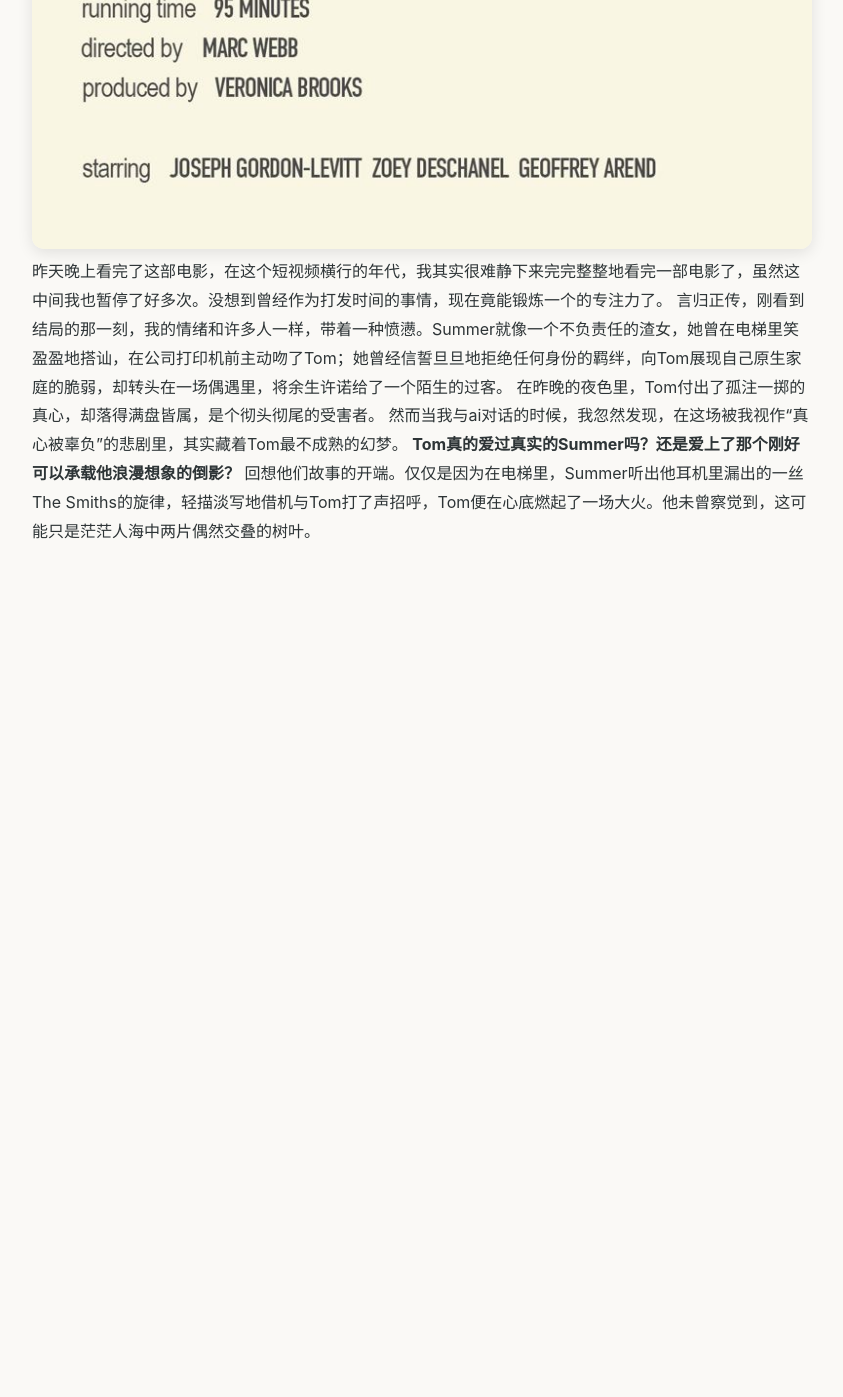
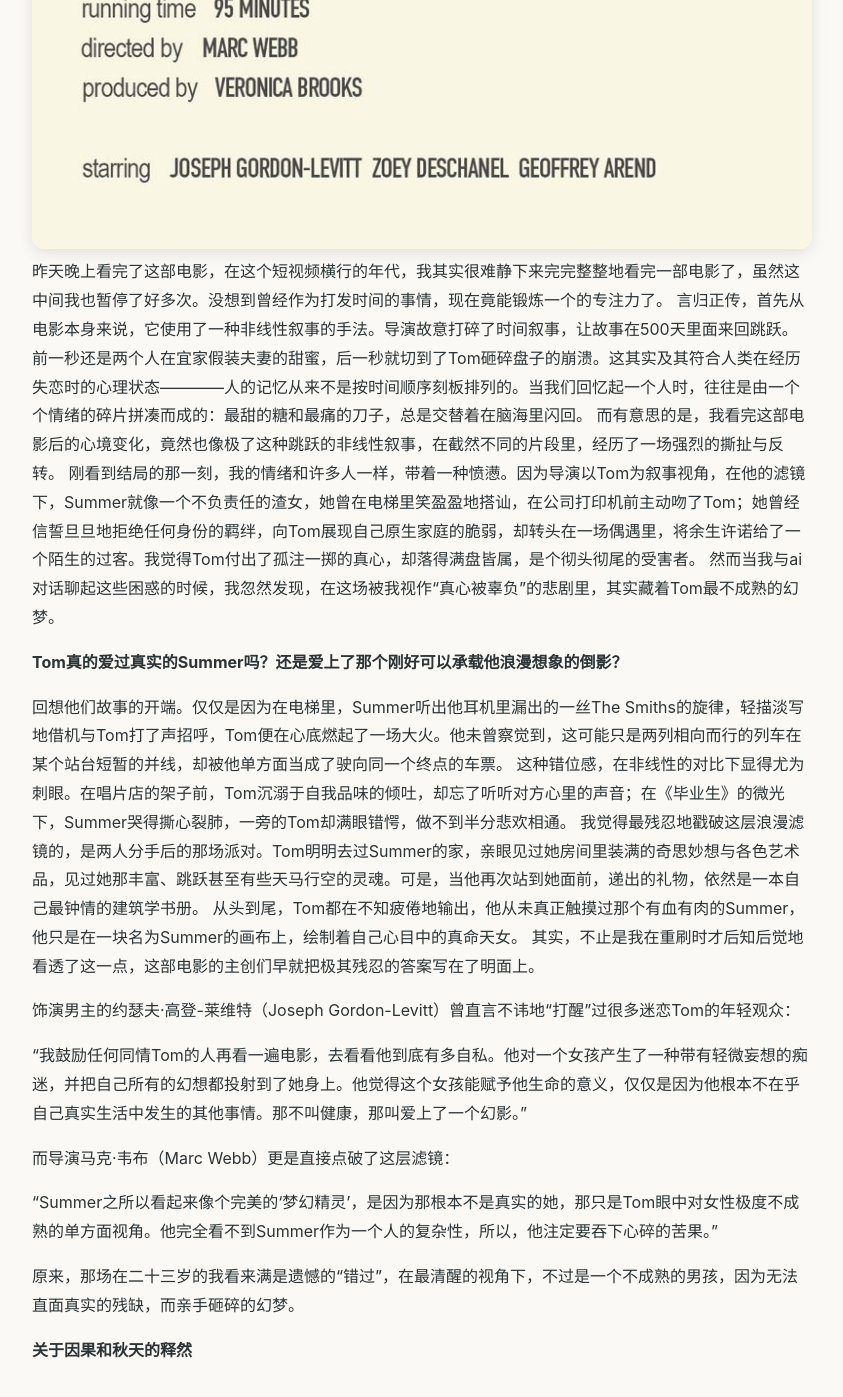
Before and after one commit to jayzzzzmp-commits/jayzzzzmp-commits.github.io, a Jekyll site: the page built from _posts/2026-03-31-影评一则.md, in a window 1280 px wide and 1400 px high, scrolled down 1111 px. Shown: the top 1397 px of the window, without its empty margins (218-1061 px from the left). Built offline with Jekyll 4.4.1, drawn with Linux system fonts in a browser that asks for light colours; before the commit the page ends 1696 px from its top, so only the background shows below that.

Commit message:
Update 2026-03-31-影评一则.md

```diff
--- a/_posts/2026-03-31-影评一则.md
+++ b/_posts/2026-03-31-影评一则.md
@@ -9,8 +9,27 @@
 ## 《和莎莫的500天》影评
 <img src="/assets/photos/500 days of summer.jpg" style="width: 100%; border-radius: 12px; box-shadow: 0 4px 15px rgba(0,0,0,0.1);" alt="500 days of summer">
 昨天晚上看完了这部电影，在这个短视频横行的年代，我其实很难静下来完完整整地看完一部电影了，虽然这中间我也暂停了好多次。没想到曾经作为打发时间的事情，现在竟能锻炼一个的专注力了。
-言归正传，刚看到结局的那一刻，我的情绪和许多人一样，带着一种愤懑。Summer就像一个不负责任的渣女，她曾在电梯里笑盈盈地搭讪，在公司打印机前主动吻了Tom；她曾经信誓旦旦地拒绝任何身份的羁绊，向Tom展现自己原生家庭的脆弱，却转头在一场偶遇里，将余生许诺给了一个陌生的过客。
-在昨晚的夜色里，Tom付出了孤注一掷的真心，却落得满盘皆属，是个彻头彻尾的受害者。
-然而当我与ai对话的时候，我忽然发现，在这场被我视作“真心被辜负”的悲剧里，其实藏着Tom最不成熟的幻梦。
+言归正传，首先从电影本身来说，它使用了一种非线性叙事的手法。导演故意打碎了时间叙事，让故事在500天里面来回跳跃。前一秒还是两个人在宜家假装夫妻的甜蜜，后一秒就切到了Tom砸碎盘子的崩溃。这其实及其符合人类在经历失恋时的心理状态————人的记忆从来不是按时间顺序刻板排列的。当我们回忆起一个人时，往往是由一个个情绪的碎片拼凑而成的：最甜的糖和最痛的刀子，总是交替着在脑海里闪回。
+而有意思的是，我看完这部电影后的心境变化，竟然也像极了这种跳跃的非线性叙事，在截然不同的片段里，经历了一场强烈的撕扯与反转。
+刚看到结局的那一刻，我的情绪和许多人一样，带着一种愤懑。因为导演以Tom为叙事视角，在他的滤镜下，Summer就像一个不负责任的渣女，她曾在电梯里笑盈盈地搭讪，在公司打印机前主动吻了Tom；她曾经信誓旦旦地拒绝任何身份的羁绊，向Tom展现自己原生家庭的脆弱，却转头在一场偶遇里，将余生许诺给了一个陌生的过客。我觉得Tom付出了孤注一掷的真心，却落得满盘皆属，是个彻头彻尾的受害者。
+然而当我与ai对话聊起这些困惑的时候，我忽然发现，在这场被我视作“真心被辜负”的悲剧里，其实藏着Tom最不成熟的幻梦。
+
 **Tom真的爱过真实的Summer吗？还是爱上了那个刚好可以承载他浪漫想象的倒影？**
-回想他们故事的开端。仅仅是因为在电梯里，Summer听出他耳机里漏出的一丝The Smiths的旋律，轻描淡写地借机与Tom打了声招呼，Tom便在心底燃起了一场大火。他未曾察觉到，这可能只是茫茫人海中两片偶然交叠的树叶。
+
+回想他们故事的开端。仅仅是因为在电梯里，Summer听出他耳机里漏出的一丝The Smiths的旋律，轻描淡写地借机与Tom打了声招呼，Tom便在心底燃起了一场大火。他未曾察觉到，这可能只是两列相向而行的列车在某个站台短暂的并线，却被他单方面当成了驶向同一个终点的车票。
+这种错位感，在非线性的对比下显得尤为刺眼。在唱片店的架子前，Tom沉溺于自我品味的倾吐，却忘了听听对方心里的声音；在《毕业生》的微光下，Summer哭得撕心裂肺，一旁的Tom却满眼错愕，做不到半分悲欢相通。
+我觉得最残忍地戳破这层浪漫滤镜的，是两人分手后的那场派对。Tom明明去过Summer的家，亲眼见过她房间里装满的奇思妙想与各色艺术品，见过她那丰富、跳跃甚至有些天马行空的灵魂。可是，当他再次站到她面前，递出的礼物，依然是一本自己最钟情的建筑学书册。
+从头到尾，Tom都在不知疲倦地输出，他从未真正触摸过那个有血有肉的Summer，他只是在一块名为Summer的画布上，绘制着自己心目中的真命天女。
+其实，不止是我在重刷时才后知后觉地看透了这一点，这部电影的主创们早就把极其残忍的答案写在了明面上。
+
+饰演男主的约瑟夫·高登-莱维特（Joseph Gordon-Levitt）曾直言不讳地“打醒”过很多迷恋Tom的年轻观众：
+
+“我鼓励任何同情Tom的人再看一遍电影，去看看他到底有多自私。他对一个女孩产生了一种带有轻微妄想的痴迷，并把自己所有的幻想都投射到了她身上。他觉得这个女孩能赋予他生命的意义，仅仅是因为他根本不在乎自己真实生活中发生的其他事情。那不叫健康，那叫爱上了一个幻影。”
+
+而导演马克·韦布（Marc Webb）更是直接点破了这层滤镜：
+
+“Summer之所以看起来像个完美的‘梦幻精灵’，是因为那根本不是真实的她，那只是Tom眼中对女性极度不成熟的单方面视角。他完全看不到Summer作为一个人的复杂性，所以，他注定要吞下心碎的苦果。”
+
+原来，那场在二十三岁的我看来满是遗憾的“错过”，在最清醒的视角下，不过是一个不成熟的男孩，因为无法直面真实的残缺，而亲手砸碎的幻梦。
+
+**关于因果和秋天的释然**
```
